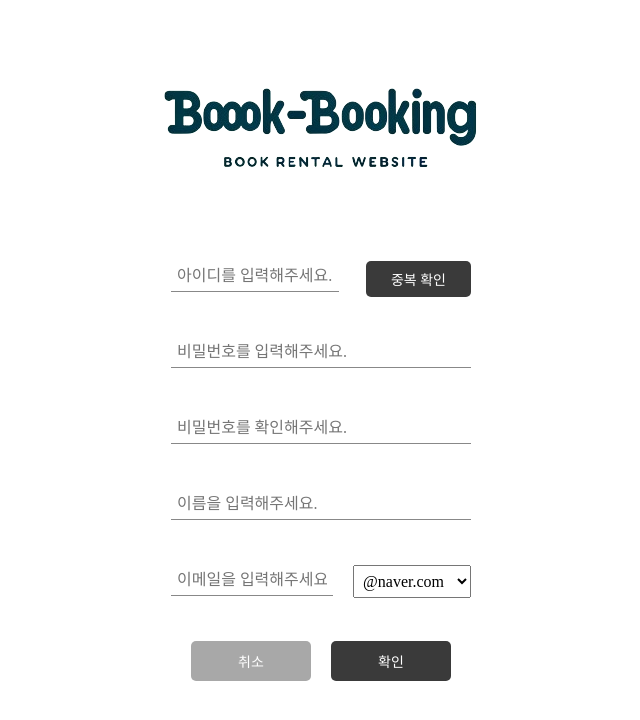
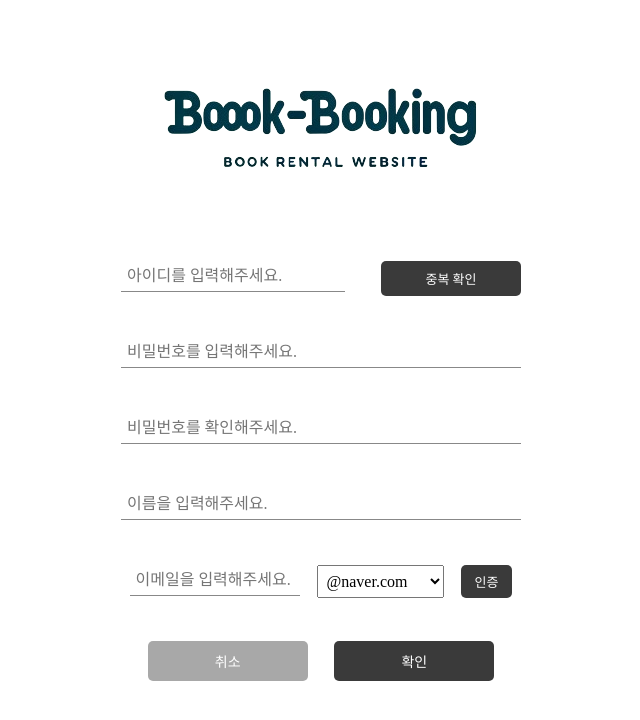
Before and after one commit to Eumjeongtae/Book-front, a React (Create React App) app: page /sign in a window 1280 px wide. Shown: the top 720 px of the page, without its empty margins (319-959 px from the left). Built offline with nearby package versions, Linux system fonts and the light colour scheme; a web font is replaced by a local one.

Commit message:
feat 상품수정 페이지

```diff
--- a/src/api/apiPost.js
+++ b/src/api/apiPost.js
@@ -4,7 +4,7 @@ import axios from 'axios';
 // 데이터를 서버에 POST하는 함수
 const postData = async ({ url, data }) => {
   // axios를 사용하여 서버에 데이터 POST
-  const response = await axios.post(url, data);
+  const response = await axios.post(url, {data});
   return response.data;
 };
 
--- a/src/components/Form.jsx
+++ b/src/components/Form.jsx
@@ -5,33 +5,28 @@ import { FaCamera } from "react-icons/fa";
 import axios from 'axios';
 import Image from './Image';
 import { dateCheck } from '../util/dateCheck';
+// import { imageUpload } from '../util/imageUpload';
+import { useImageUpload } from '../hooks/useImageUpload';
 // import { usePostData } from '../api/apiPost';
 
 
 export default function Form(props) {
-
-    let [form, setForm] = useState({ 'img': '', 'title': '', 'Publisher': '', 'Author': '', 'PublishDate': '', 'PurchaseDate': '', 'BookInfo': '', 'Category': 'General' });
+    const initialState = {
+        'image': '', 'title': '', 'Publisher': '', 'Author': '', 'PublishDate': '', 'PurchaseDate': '', 'BookInfo': '', 'Category': 'General', 'Status': 'Stock'
+    };
+    const [form, setForm] = useState(() => props.type === 'bookModify' ? props.info : initialState);
     const [donaition, setDonaition] = useState(false);
+    const { imageUpload } = useImageUpload();
     // const { mutate: sendPostData} = usePostData();
     // sendPostData({ url: '', data: '' })
 
-
-    console.log(form);
-    const handleChange = (e) => {
+    const handleChange = async(e) => {
         const { name, value } = e.target;
         setForm({ ...form, [name]: value }); //input 값 onChange시 value값 재 할당
 
-        if (name === 'img') {
-            const formData = new FormData();
-
-            formData.append("file", e.target.files[0])
-            // for (const key of formData) console.log(`key---->>> ${key}`);
-
-            axios.post('http://localhost:8000/imgupload', formData)
-                .then((result) => {
-                    setForm({ ...form, img: result.data })
-                });
-
+        if (name === 'image' && e.target.files.length) {
+            let imgPath = await imageUpload(e.target.files[0]);
+            setForm({ ...form, image: imgPath });
         }
 
         if (name === 'PublishDate') {
@@ -60,14 +55,14 @@ export default function Form(props) {
                     <p className="inputTitle imgTitle">책 이미지</p>
                     <div className="imageInputBox">
                         <span className="imageInput">
-                            <input type="file" name='img' accept="image/jpg, image/jpeg, image/png" onChange={(e) => handleChange(e)} />
+                            <input type="file" name='image' accept="image/jpg, image/jpeg, image/png" onChange={(e) => handleChange(e)} />
                             <i>
                                 <FaCamera />
                                 <span>이미지 등록</span></i>
                         </span>
-                        {form.img === '' ? null :
+                        {form.image === '' ? null :
                             <span className='thumnail'>
-                                <Image img={form.img} />
+                                <Image img={form.image} />
                             </span>}
                     </div>
                 </div>
@@ -114,6 +109,8 @@ export default function Form(props) {
                     </div>
                 </div>
 
+
+                {props.type === 'bookRegister' &&
                     <div className="inputContainer">
                         <p className="inputTitle">구매경로</p>
                         <div>
@@ -124,6 +121,7 @@ export default function Form(props) {
                             </ul>
                         </div>
                     </div>
+                }
                 <div className="inputContainer">
                     <p className="inputTitle">카테고리</p>
                     <div>
@@ -134,8 +132,25 @@ export default function Form(props) {
                         </select>
                     </div>
                 </div>
+                {props.type === 'bookModify' &&
+                    <div className="inputContainer">
+                        <p className="inputTitle">상태(선택)</p>
+                        <div>
+                            <select className="signemailselect" name="Status" onChange={(e) => handleChange(e)} value={form.Category}>
+                                <option value='Stock'>재고</option>
+                                <option value='Rented'>대여</option>
+                            </select>
+                        </div>
+                    </div>
+                }
 
+                {props.type === 'bookModify' ?
+                    <button className='submitBtn'>수정하기</button>
+                    :
                     <button className='submitBtn'>등록하기</button>
+                }
+
+
             </form >
         </>
     )
--- a/src/components/Header.jsx
+++ b/src/components/Header.jsx
@@ -19,7 +19,7 @@ export default function Header(params) {
                     <p className={category ==='general' ? 'on' : ''}><Link to='list/general'>General</Link></p>
                     <p className={category ==='development' ? 'on' : ''}><Link to='list/development'>Development</Link></p>
                     <p className={category ==='marketing' ? 'on' : ''}><Link to='list/marketing'>Marketing</Link></p>
-                    <p className={category ==='all' ? 'on' : ''}><Link to='list/all'>Landing</Link></p>
+                    <p ><Link to='list/all'>Landing</Link></p>
             </nav>
 
         </header>
--- /dev/null
+++ b/src/hooks/useImageUpload.js
@@ -0,0 +1,18 @@
+import axios from "axios";
+
+export const useImageUpload = () => {
+    const imageUpload = async (file) => {
+        const formData = new FormData();
+        formData.append("file", file);
+
+        try {
+            const result = await axios.post('http://localhost:8000/imgupload', formData);
+            return result.data;
+        } catch (error) {
+            console.error("이미지 업로드 중 오류 발생:", error);
+            return '';
+        }
+    };
+
+    return { imageUpload };
+};
--- a/src/index.js
+++ b/src/index.js
@@ -16,6 +16,7 @@ import { QueryClient, QueryClientProvider } from 'react-query';
 import Book from './pages/Book';
 import Mypage from './pages/Mypage';
 import Manager from './pages/Manager';
+import Modify from './pages/Modify';
 // const store = createStore(reducer);
 const queryClient = new QueryClient();
 
@@ -32,6 +33,7 @@ const router = createBrowserRouter([
       { path: '/sign', element: <SignUp /> },
       { path: '/manager', element: <Manager /> },
       { path: '/mypage/:id', element: <Mypage /> },
+      { path: '/modify/:bid', element: <Modify /> },
     ]
   },
 ])
--- a/src/pages/Manager.jsx
+++ b/src/pages/Manager.jsx
@@ -4,8 +4,10 @@ import { useFetchData } from '../api/apiUtils';
 import '../style/manager/manager.css';
 import { useState } from 'react';
 import Form from '../components/Form';
+import { useNavigate } from 'react-router-dom';
 
 export default function Manager() {
+    const navigate = useNavigate();
     const url = `http://localhost:8000/product`;
     const { data, isLoading, error } = useFetchData(url);
     const [tab, setTab] = useState('check');
@@ -40,14 +42,14 @@ export default function Manager() {
                             <td>{item.Category}</td>
                             <td>{item.PurchaseDate}</td>
                             <td>{item.Status} {item.Status === 'overdue' && <button>메일 보내기</button>} {item.Status === 'Stock' && <button>상태보기</button>}</td>
-                            <td><button>수정하기</button></td>
+                            <td><button onClick={() =>navigate(`/modify/${i}`)}>수정하기</button></td>
 
                         </tr>
                     ))}
                 </tbody>
             </table>
                 :
-                <Form/>
+                <Form type='bookRegister' />
             }
 
         </section>
--- a/src/pages/SignUp.jsx
+++ b/src/pages/SignUp.jsx
@@ -1,21 +1,41 @@
 import React, { useEffect, useRef, useState } from "react";
 import { useNavigate } from "react-router-dom";
 import axios from 'axios';
-import { FaRegEye, FaRegEyeSlash } from "react-icons/fa6";
 import '../style/sign/sign.css';
+import { usePostData } from '../api/apiPost';
 
 
 export default function SignUp() {
   const navigate = useNavigate();
-  const [signInfo, setSignInfo] = useState({ uid: "", pw: "", pwcheck: "", name: "", email: "", mail2: '@naver.com' })
+  const [signInfo, setSignInfo] = useState({ uid: "", pw: "", pwcheck: "", name: "", email: "", mailAddr: '@naver.com' })
   const [idCheck, setIdcheck] = useState(false);
   const [mailCheck, setMailcheck] = useState(false);
+  const { mutate: sendPostData } = usePostData();
+  // sendPostData({ url: '', data: '' })
 
   const handleChange = (e) => {
     const { name, value } = e.target;
     setSignInfo({ ...signInfo, [name]: value })
 
 
+  }
+
+  const handleMailCheck = () => {
+    let mail = signInfo.email + signInfo.mailAddr;
+    sendPostData(
+      { url: `http://localhost:8000/signup/mailCheck`, data: mail },
+      {
+        onSuccess: (data) => {
+          // 요청이 성공적으로 완료된 후 실행될 로직
+          console.log("성공:", data);
+          let {authNum} = data
+        },
+        onError: (error) => {
+          // 요청이 실패했을 때 실행될 로직
+          console.error("에러 발생:", error);
+        },
+      }
+    );
   }
 
   const handleSubmit = async (e) => {
@@ -57,7 +77,6 @@ export default function SignUp() {
 
 
   return (
-    <div className="inner">
     <div className="signup">
       <h1 className="formLogo"><img src="/img/txtLogo.png" alt="" /></h1>
       <form className="signForm" onSubmit={handleSubmit}>
@@ -80,11 +99,13 @@ export default function SignUp() {
 
         <div className="signemail">
           <input type="text" name="email" value={signInfo.email} placeholder="이메일을 입력해주세요." onChange={handleChange} />
-            <select className="signemailselect" name="mail2" onChange={handleChange} value={signInfo.mail2}>
+          <select className="signemailselect" name="mailAddr" onChange={handleChange} value={signInfo.mailAddr}>
             <option value='@naver.com'>@naver.com</option>
             <option value='@daum.net'>@daum.net</option>
             <option value='@gmail.com'>@gmail.com</option>
           </select>
+          <button type="button" onClick={() => handleMailCheck()}> 인증</button>
+
         </div>
 
         {/* <div className="signphone">
@@ -101,7 +122,6 @@ export default function SignUp() {
         </div>
       </form>
     </div>
-    </div>
 
 
   );
--- a/src/style/sign/sign.css
+++ b/src/style/sign/sign.css
@@ -6,7 +6,7 @@
 }
 
 .signForm {
-  width: 300px;
+  width: 400px;
   margin: 0 auto;
 }
 .signForm div {
@@ -29,32 +29,43 @@
   margin-top: 50px;
 }
 .signForm .signId button {
+  display: block;
+  background-color: rgb(58, 58, 58);
+  color: white;
+  border: none;
+  cursor: pointer;
   width: 35%;
   text-align: center;
   padding: 8px 0px;
   border-radius: 5px;
   box-sizing: border-box;
-  font-size: 14px;
-  display: block;
-  background-color: rgb(58, 58, 58);
-  color: white;
-  border: none;
-  cursor: pointer;
+  font-size: 13px;
 }
 .signForm .signId input {
   width: 56%;
 }
 .signForm .signemail {
   display: flex;
+  justify-content: space-around;
 }
 .signForm .signemail input {
-  width: 55%;
+  width: 170px;
 }
 .signForm .signemail .signemailselect {
-  margin-left: 20px;
   padding: 3px 5px;
-  width: 40%;
+  width: 127px;
   height: 33px;
+}
+.signForm .signemail button {
+  display: block;
+  background-color: rgb(58, 58, 58);
+  color: white;
+  border: none;
+  cursor: pointer;
+  font-size: 13px;
+  border-radius: 5px;
+  height: 33px;
+  padding: 0px 14px;
 }
 .signForm .signcheckBtn {
   margin-bottom: 0;
--- a/src/style/sign/sign.scss
+++ b/src/style/sign/sign.scss
@@ -7,7 +7,7 @@
     transform: translate(-50%, -50%);
 }
 .signForm {
-    width: 300px;
+    width: 400px;
     margin: 0 auto;
     div {
         margin-bottom: 35px;
@@ -28,13 +28,13 @@
         align-items: flex-start;
         margin-top: 50px;
         button {
+            @include m.button;
             width: 35%;
             text-align: center;
             padding: 8px 0px;
             border-radius: 5px;
             box-sizing: border-box;
-            font-size: 14px;
-            @include m.button;
+            font-size: 13px;
 
         }
         input {
@@ -43,14 +43,21 @@
     }
     .signemail {
         display: flex;
+        justify-content: space-around;
         input {
-            width: 55%;
+            width: 170px;
         }
         .signemailselect {
-            margin-left: 20px;
             padding: 3px 5px;
-            width: 40%;
+            width: 127px;
             height: 33px;
+        }
+        button{
+            @include m.button;
+            font-size: 13px;
+            border-radius: 5px;
+            height: 33px;
+            padding: 0px 14px;
         }
     }
     .signcheckBtn {
```
Also changed, not shown: src/pages/Modify.jsx (added, +16 -0 lines), 1 other file (tests, documents, lock files or other folders). Lines whose indentation alone changed are shown as unchanged.
